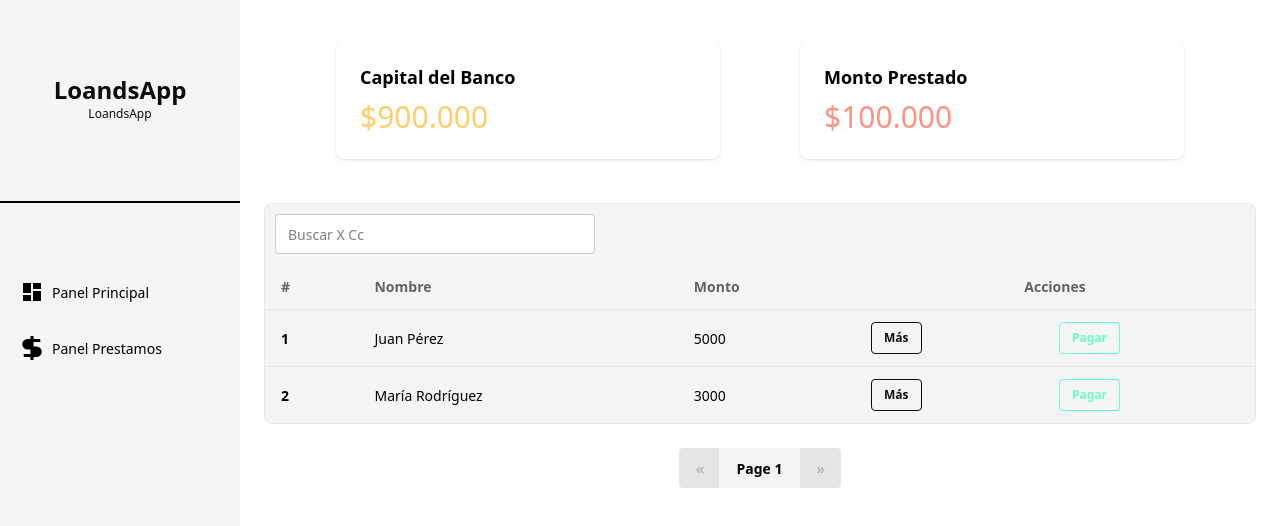
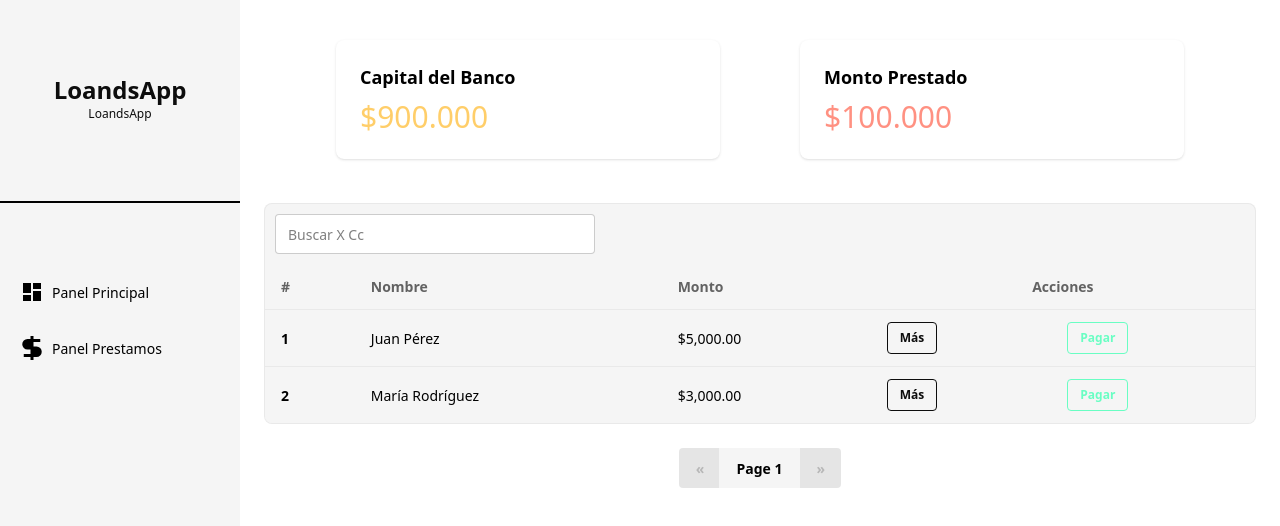
Before and after one commit to joseAL520/LoansApp, an Angular app: page / in a window 1280 px wide. Shown: the top 526 px of the page. Built offline with nearby package versions, Linux system fonts and the light colour scheme; data requests are answered from the project's data file.

Commit message:
pipe-currrency

```diff
--- a/src/app/dashboard/components/dashboard-list/dashboard-list.component.html
+++ b/src/app/dashboard/components/dashboard-list/dashboard-list.component.html
@@ -23,7 +23,7 @@
           <tr>
             <th>{{ index + 1 }}</th>
             <td>{{ item.fullName }}</td>
-            <td>{{ item.loans }}</td>
+            <td>{{ item.loans | currency:'COP': '$': '1.2-2' }}</td>
 
             @if (typeRoute() != 'loans') {
               <td>
--- a/src/app/dashboard/components/dashboard-list/dashboard-list.component.ts
+++ b/src/app/dashboard/components/dashboard-list/dashboard-list.component.ts
@@ -1,10 +1,11 @@
 import { ChangeDetectionStrategy, Component, EventEmitter, input, output } from '@angular/core';
 import { RouterLink } from '@angular/router';
 import { Client } from '../../interfaces/clients.interfaces';
+import { CurrencyPipe } from '@angular/common';
 
 @Component({
   selector: 'app-dashboard-list',
-  imports: [RouterLink],
+  imports: [RouterLink, CurrencyPipe],
   templateUrl: './dashboard-list.component.html',
   changeDetection: ChangeDetectionStrategy.OnPush,
 })
```
